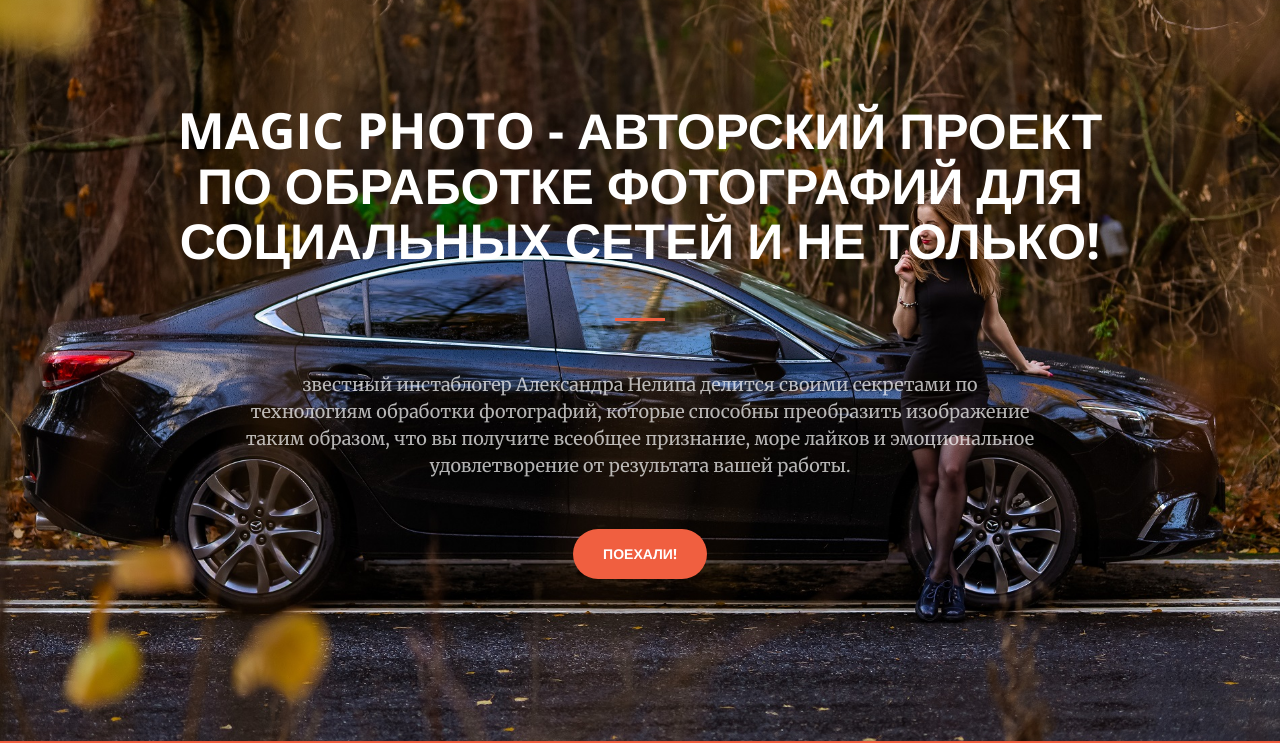
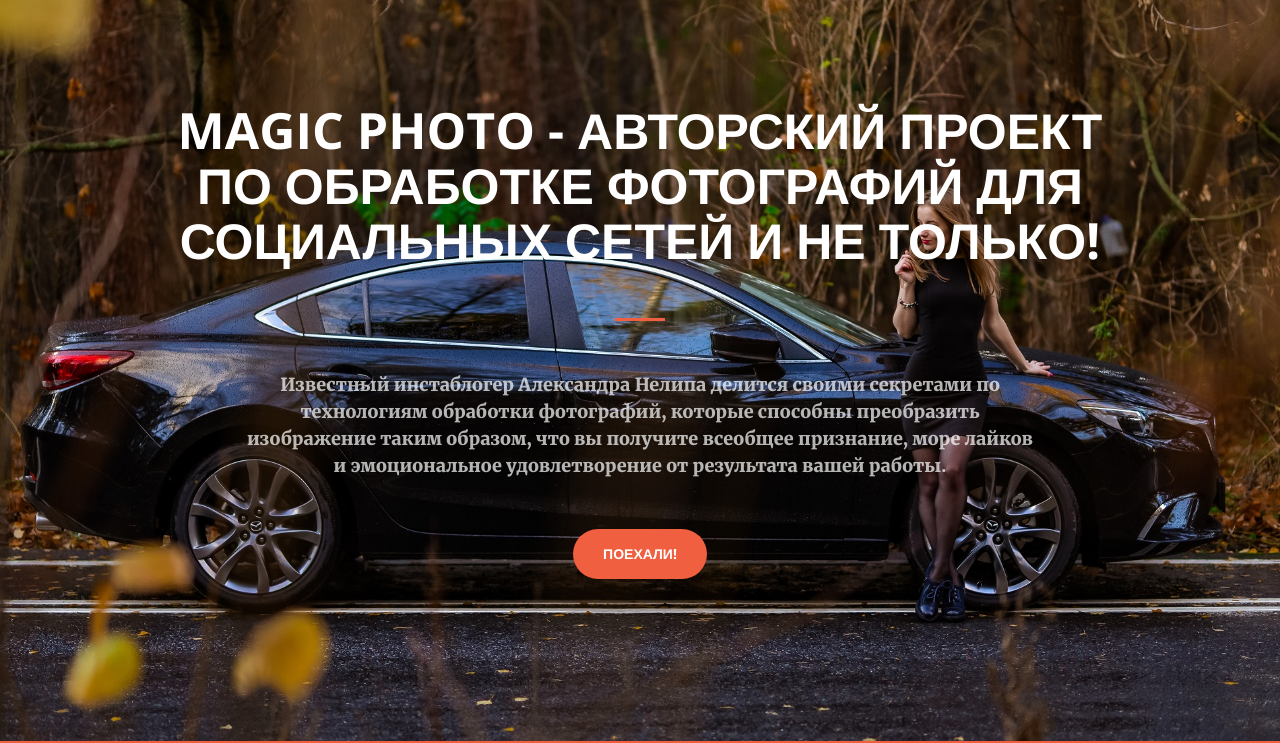
Before and after one commit to AlexandraNelipa/magicphoto.github.io, a website: page index.html in a window 1280 px wide. Shown: the part 59-802 px from the top of the page. Drawn offline with nearby package versions, Linux system fonts and the light colour scheme.

Commit message:
Update index.html

```diff
--- a/index.html
+++ b/index.html
@@ -73,7 +73,7 @@
             <div class="header-content-inner">
                 <h1 id="homeHeading">Magic Photo - авторский проект по обработке фотографий для социальных сетей и не только!</h1><br>
                 <hr><br>
-                <p style="font-weight:500">звестный инстаблогер Александра Нелипа делится своими секретами по технологиям обработки фотографий, которые способны преобразить изображение таким образом, что вы получите всеобщее признание, море лайков и эмоциональное удовлетворение от результата вашей работы.</p>
+                <p style="font-weight:800">Известный инстаблогер Александра Нелипа делится своими секретами по технологиям обработки фотографий, которые способны преобразить изображение таким образом, что вы получите всеобщее признание, море лайков и эмоциональное удовлетворение от результата вашей работы.</p>
                 <a href="#about" class="btn btn-primary btn-xl page-scroll">Поехали!</a>
             </div>
         </div>
```
